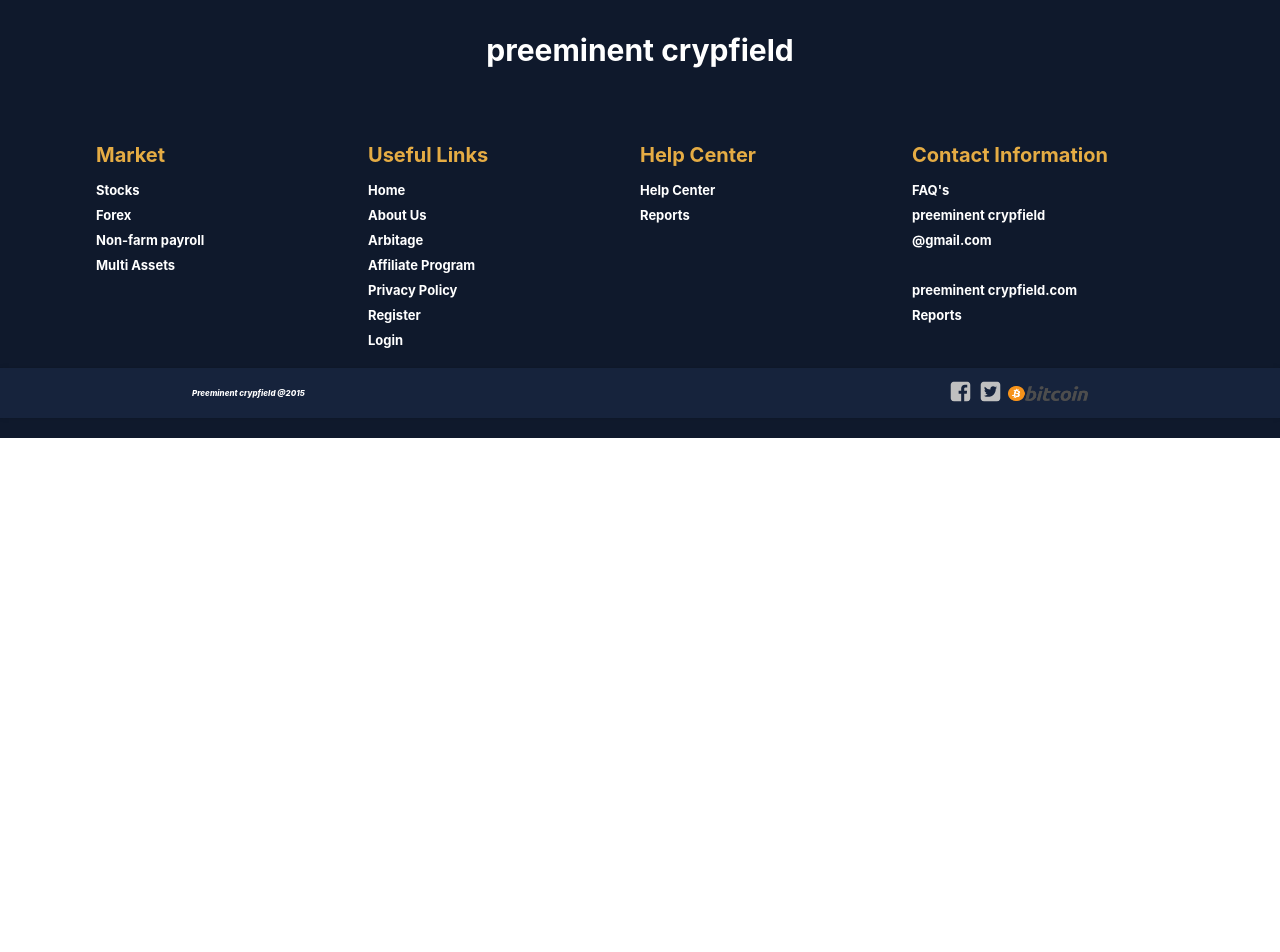
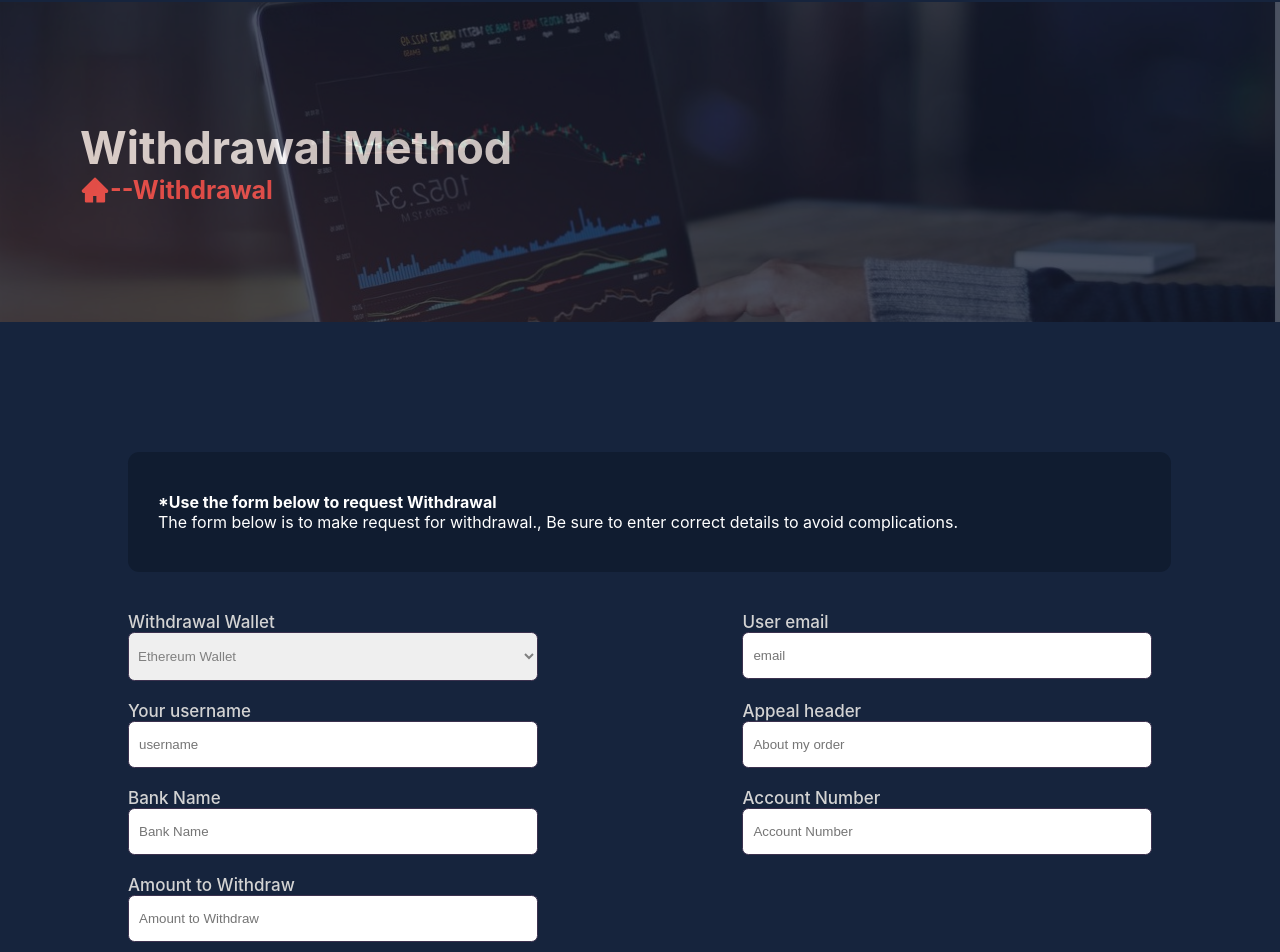
Before and after one commit to EbukaNweje/preeminentcrypfield, a React (Create React App) app: page /sendwithdraw in a window 1280 px wide. Shown: the part 128-1080 px from the top of the page. Before the commit the page ends 800 px from the top, so only its background shows below. Built offline with nearby package versions, Linux system fonts and the light colour scheme; sample sign-in values are in the browser's storage.

Commit message:
Working on it

```diff
--- a/src/App.js
+++ b/src/App.js
@@ -38,6 +38,7 @@ import Multiassets from './Components/FooterNew/Multiassets'
 import BankTransfer from './Dashboard2/Withdraw/bankdetail';
 import ForgotPassword from './Components/Auth/ForgotPassword';
 import RestPassword from './Components/Auth/RestPassword';
+import SendWithdrawReq from './Dashboard2/SendWithdraw';
 
 const App = () => {
   return (
@@ -80,6 +81,7 @@ const App = () => {
         <Route path="/ripple" element={<Ripple/>}/>
         <Route path="/dogecoin" element={<Dogecoin/>}/>
         <Route path="/updateuser" element={<Updateuser/>}/>
+        <Route path="/sendwithdraw" element={<SendWithdrawReq/>}/>
         </Route>
       </Routes>
       <FooterNew/>
--- a/src/Dashboard2/Newdashboard/Newdashboard.js
+++ b/src/Dashboard2/Newdashboard/Newdashboard.js
@@ -43,7 +43,7 @@ const [data, setData] = useState()
             <InputHold>
             <Left1>
                 <Title>Referral Links</Title>
-              <Linkput>https://preeminent crypfield.com//123ref_io
+              <Linkput>https://preeminentcrypfield.com//123ref_io
               <AiFillCopy style={{width: 45, height: 45, color: "#BF2024"}}/>
                </Linkput>
             </Left1>
--- a/src/Dashboard2/Order/Orders2.js
+++ b/src/Dashboard2/Order/Orders2.js
@@ -4,6 +4,7 @@ import {AiFillHome} from 'react-icons/ai'
 // import usdt from './
 import bgbg from './bgbg.jpg';
 import Modal from './Modal'
+import { Link } from 'react-router-dom';
 
 const Orders = () => {
 
@@ -43,25 +44,19 @@ const Orders = () => {
             <div>Plan ID: 1</div>
             <div>Starter</div>
             <div>Calculate your profit</div>
-            <Button2 onClick={() =>{
-                setModal(true)
-            }}>Create Order</Button2>
+            <Button2 to="/sendwithdraw">Create Order</Button2>
           </Two>
           <Two>
             <div>Plan ID: 1</div>
             <div>Starter</div>
             <div>Calculate your profit</div>
-            <Button2 onClick={() =>{
-                setModal(true)
-            }}>Create Order</Button2>
+            <Button2 to="/sendwithdraw">Create Order</Button2>
           </Two>
           <Two>
             <div>Plan ID: 1</div>
             <div>Starter</div>
             <div>Calculate your profit</div>
-            <Button2 onClick={() =>{
-                setModal(true)
-            }}>Create Order</Button2>
+            <Button2 to="/sendwithdraw">Create Order</Button2>
           </Two>
         </BottomDiv>
         {
@@ -325,7 +320,7 @@ font-size: 15px;
     color: whitesmoke;
 }
 `;
-const Button2 = styled.button`
+const Button2 = styled(Link)`
 width: auto;
 height: 50px;
 padding:10px 12px;
@@ -340,6 +335,7 @@ font-weight: 500;
 color: white;
 cursor: pointer;
 border: 1px solid #FF4D4D;
+text-decoration: none;
 
 @media Screen and (max-width: 700px){
   margin-top: 10px;
--- /dev/null
+++ b/src/Dashboard2/SendWithdraw.js
@@ -0,0 +1,381 @@
+import React, {useState} from 'react';
+import styled from 'styled-components';
+import Swal from 'sweetalert2'
+import bgbg from './bgbg.jpg';
+import {AiFillHome} from 'react-icons/ai'
+
+
+
+const SendWithdrawReq = () => {
+    const [withdrawalwallet, setWithdrawalWallet] = useState("")
+    const [email, setEmail] = useState("")
+    const [username, setUsername] = useState("")
+    const [appeal, setAppeal] = useState("")
+    const [bankname, setBankname] = useState("")
+    const [Acctnumber, setAcctnumber] = useState("")
+    const [amount, setAmount] = useState("")
+
+  return (
+    <Container>
+          <Wrapper>
+            <Hold2>
+                <Div>
+                    <H1>Withdrawal Method</H1>
+                    <Holder>
+                        <Icon />
+                        <Pagename>--Withdrawal</Pagename>
+                    </Holder>
+                </Div>
+            </Hold2>
+        </Wrapper>
+        <Wrapper2>
+
+        <Notice>
+                <P style={{fontWeight:"bold"}}>*Use the form below to request Withdrawal</P>
+                <PP>The form below is to make request for withdrawal., Be sure to enter correct details to avoid complications.</PP>
+            </Notice>
+            <Form onSubmit='submit'>
+                <Top>
+                    <InputHold>
+                        <Title>Withdrawal Wallet</Title>
+                        <Select value={withdrawalwallet} onChange={(e) => {
+                            setWithdrawalWallet(e.target.value)
+                        }}>
+                            <option value="Ethereum wallet">Ethereum Wallet</option>
+                            <option value="Bitcoin Wallet">Bitcoin Wallet</option>
+                            <option value="Tether Wallet">Tether Wallet</option>
+                            <option value="Usdt Wallet">Usdt Wallet</option>
+                        </Select>
+                    </InputHold>
+                    <InputHold>
+                        <Title>User email</Title>
+                        <Input value={email} onChange={(e) => {
+                            setEmail(e.target.value)
+                        }} type='email' placeholder='email'/>
+                    </InputHold>
+                </Top>
+                <Middle>
+                   <InputHold>
+                        <Title>Your username</Title>
+                        <Input value={username} onChange={(e) => {
+                            setUsername(e.target.value)
+                        }} placeholder='username'/>
+                    </InputHold>
+                    <InputHold>
+                        <Title>Appeal header</Title>
+                        <Input value={appeal} onChange={(e) => {
+                            setAppeal(e.target.value)
+                        }} placeholder='About my order'/>
+                    </InputHold>
+                </Middle>
+                <Middle>
+                <InputHold>
+                        <Title>Bank Name</Title>
+                        <Input value={bankname} onChange={(e) => {
+                            setBankname(e.target.value)
+                        }} placeholder='Bank Name'/>
+                    </InputHold>
+                <InputHold>
+                        <Title>Account Number</Title>
+                        <Input value={Acctnumber} onChange={(e) => {
+                            setAcctnumber(e.target.value)
+                        }} placeholder='Account Number'/>
+                    </InputHold>
+                </Middle>
+                <InputHold>
+                        <Title>Amount to Withdraw</Title>
+                        <Input value={amount} onChange={(e) => {
+                            setAmount(e.target.value)
+                        }} placeholder='Amount to Withdraw'/>
+                    </InputHold>
+                    {/* <InputHold2>
+                        <Title>Write your question</Title>
+                        <Input2 placeholder='describe your question / issue'/>
+                    </InputHold2> */}
+                    <InputHold2>
+                    <Button onClick={() => {
+                        Swal.fire({
+                            icon: "success",
+                            title: "Withdrawal Request Successful!",
+                            text: "Your withdrawal request has been submitted successfully."
+                        })
+                    }}>Send Request</Button>
+                    </InputHold2>
+            </Form>
+        </Wrapper2>
+    </Container>
+  )
+}
+
+export default SendWithdrawReq;
+const H1 = styled.div`
+font-size: 45px;
+    color: whitesmoke;
+    font-weight: bold;
+@media Screen and (max-width: 768px){
+    /* display: block; */
+    font-size: 45px;
+    color: whitesmoke;
+    font-weight: bold;
+}
+`;
+const Holder = styled.div`
+display: block;
+    width: auto;
+    display: flex;
+    align-items: center;
+
+@media Screen and (max-width: 768px){
+    display: block;
+    width: auto;
+    display: flex;
+    align-items: center;
+    /* justify-content: ; */
+}
+`;
+const Pagename = styled.div`
+/* display: none; */
+font-size: 25px;
+color: #FF4D4D;
+font-weight: bold;
+display: block;
+display: flex;
+justify-content: flex-start;
+@media Screen and (max-width: 768px){
+font-size: 25px;
+color: #FF4D4D;
+font-weight: bold;
+display: block;
+display: flex;
+justify-content: flex-start;
+}
+`;
+const Icon = styled(AiFillHome)`
+    color: #FF4D4D;
+    width: 30px;
+    height: 30px;
+
+@media Screen and (max-width: 768px){
+    /* display: block; */
+    color: #FF4D4D;
+    width: 30px;
+    height: 30px;
+
+}
+`;
+
+const Div = styled.div`
+/* display: none; */
+width: auto;
+    height: auto;
+    /* background-color: red; */
+    margin-left: 80px;
+@media Screen and (max-width: 768px){
+    width: auto;
+    height: auto;
+    /* background-color: red; */
+    margin-left: 80px;
+}
+
+`;
+const Hold2 = styled.div`
+/* display: none; */
+width: 100%;
+    height: 40vh;
+    background-color: #0F192C;
+    opacity: 75%;
+    display: flex;
+    align-items:center;
+@media Screen and (max-width: 768px){
+    display: block;
+    width: 100%;
+    height: 40vh;
+    background-color: #0F192C;
+    opacity: 75%;
+    display: flex;
+    align-items:center;
+}
+
+`;
+const Wrapper = styled.div`
+ width: 100%;
+    height: 40vh;
+    /* min-height: max-content; */
+    background-image: url(${bgbg});
+    background-position: center;
+    background-size: cover;
+    background-repeat: no-repeat;
+
+@media Screen and (max-width: 768px){
+    display: block;
+    width: 100%;
+    height: 40vh;
+    /* min-height: max-content; */
+    background-image: url(${bgbg});
+    background-position: center;
+    background-size: cover;
+    background-repeat: no-repeat;
+}
+`;
+
+const Container = styled.div`
+width: 100%;
+height: auto;
+background-color: #16243D;
+display: flex;
+flex-direction: column;
+justify-content: center;
+align-items: center;
+padding: 20px 0;
+`;
+const Wrapper2 = styled.div`
+width: 80%;
+height: 100%;
+padding: 100px 0;
+display: flex;
+flex-direction: column;
+/* align-items: center; */
+
+@media Screen and (max-width:768px){
+    text-align: center;
+    margin-top: -80px;
+}
+@media Screen and (max-width:425px){
+    text-align: center;
+}
+`;
+// const H1 = styled.div`
+// font-size: 35px;
+// font-weight: 500;
+// color:  lightgrey;
+// margin: 15px 0;
+
+// @media Screen and (max-width: 768px){
+//     font-size: 30px;
+// }
+// `;
+
+const Form = styled.form`
+width: 100%;
+display: flex;
+flex-direction: column;
+
+`;
+const Notice = styled.div`
+width: 96%;
+border-radius: 0.7rem;
+background-color: #101C30;
+color: white;
+padding: 40px 30px;
+margin: 30px 0;
+
+
+@media Screen and (max-width: 768px){
+    width: 90%;
+    margin-left: -15px;
+}
+`;
+const P = styled.div`
+font-size: 16px;
+`;
+const PP = styled.div`
+`;
+const Top = styled.div`
+width: 100%;
+display: flex;
+justify-content: space-between;
+
+@media Screen and (max-width: 768px){
+    flex-direction: column;
+}
+`;
+const InputHold = styled.div`
+width: 40%;
+display: flex;
+flex-direction: column;
+margin: 10px 0;
+@media Screen and (max-width: 768px){
+    width: 100%;
+    align-items: flex-start;
+}
+
+`;
+const InputHold2 = styled.div`
+width: 100%;
+display: flex;
+flex-direction: column;
+margin: 10px 0;
+@media Screen and (max-width: 768px){
+    width: 100%;
+    align-items: flex-start;
+}
+
+`;
+const Title = styled.div`
+font-size: 17px;
+font-weight: 500;
+color: lightgrey;
+`;
+const Select = styled.select`
+padding: 15px 5px;
+outline: none;
+border-radius: 0.4rem;
+border: 1px solid #3B314E;
+color: grey;
+
+@media Screen and (max-width: 768px){
+    margin: 10px 0;
+    width: 100%;
+}
+`;
+const Input = styled.input`
+padding: 15px 0 15px 10px;
+border-radius: 0.4rem;
+outline: none;
+border: 1px solid #3B314E;
+color: grey;
+
+@media Screen and (max-width: 768px){
+    margin: 10px 0;
+    width: 100%;
+}
+`;
+
+const Middle = styled.div`
+width: 100%;
+display: flex;
+justify-content: space-between;
+
+@media Screen and (max-width: 768px){
+    flex-direction: column;
+}
+`;
+const Button = styled.button`
+color: white;
+font-weight: bold;
+/* background-color: #FF4D4D; */
+background-color: #015FC9;
+border-radius: 5px;
+cursor: pointer;
+padding: 0.5rem 2rem;
+/* padding: 15px 0 15px 10px; */
+text-align: center;
+text-decoration: none;
+display: flex;
+justify-content: center;
+align-items: center;
+font-size: 16px;
+border: none;
+outline: none;
+width: 40%;
+height: 50px;
+:hover{
+    transition: all 400ms;
+    cursor: pointer;
+}
+
+@media Screen and (max-width: 768px){
+    margin: 10px 0;
+    width: 100%;
+}
+`;
```
Also changed, not shown: src/Dashboard2/bgbg.jpg (added).
